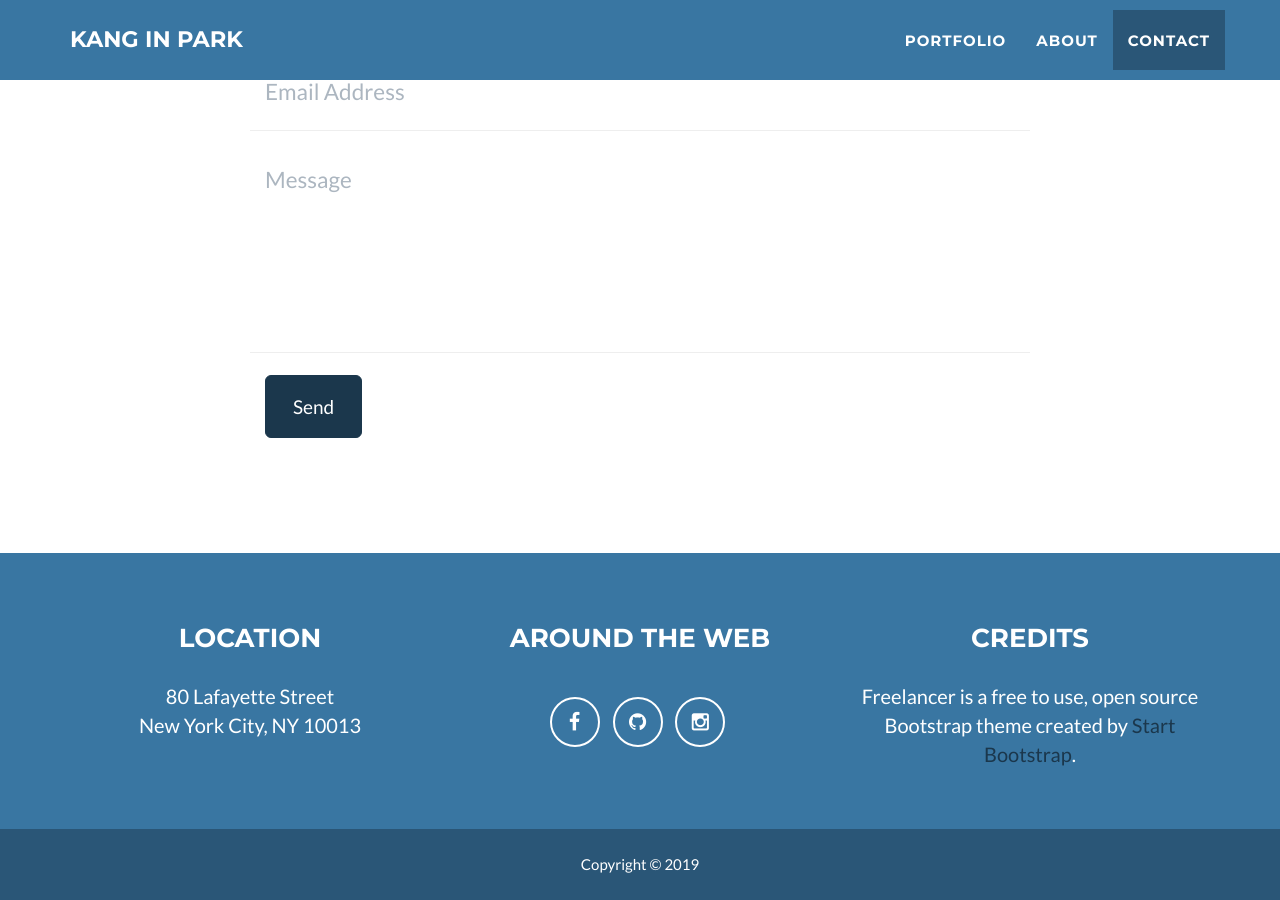
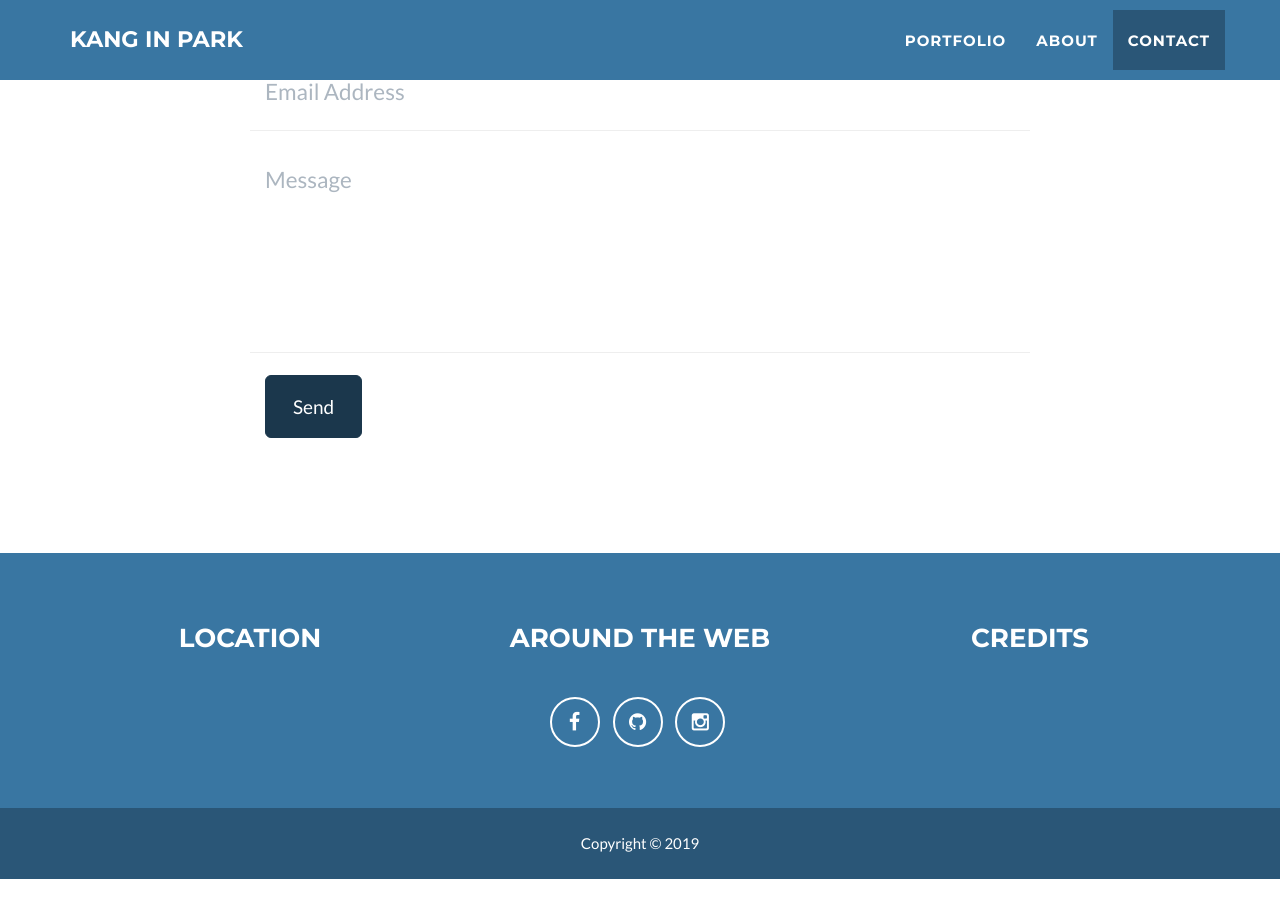
Before and after one commit to kip218/kip218.github.io, a Jekyll site: the page built from index.html, in a window 1280 px wide and 900 px high, scrolled down 2288 px. Built offline with Jekyll 4.4.1, drawn with Linux system fonts in a browser that asks for light colours; after the commit the page ends 3167 px from its top, so only the background shows below that.

Commit message:
contacts

```diff
--- a/_config.yml
+++ b/_config.yml
@@ -53,17 +53,9 @@
   # - title: bitbucket
   #   url: http://bitbucket.org/jekyll
   - title: github
-    url: http://github.com/jekyll
+    url: http://github.com/kip218
   - title: instagram
     url: https://www.instagram.com/kanginpark/
-
-# Postal address (add as many lines as necessary)
-address:
-  - line: 80 Lafayette Street
-  - line: New York City, NY 10013
-
-# Credits content
-credits: 'Freelancer is a free to use, open source Bootstrap theme created by <a href="http://startbootstrap.com">Start Bootstrap</a>.'
 
 # Build settings
 markdown: kramdown
```
